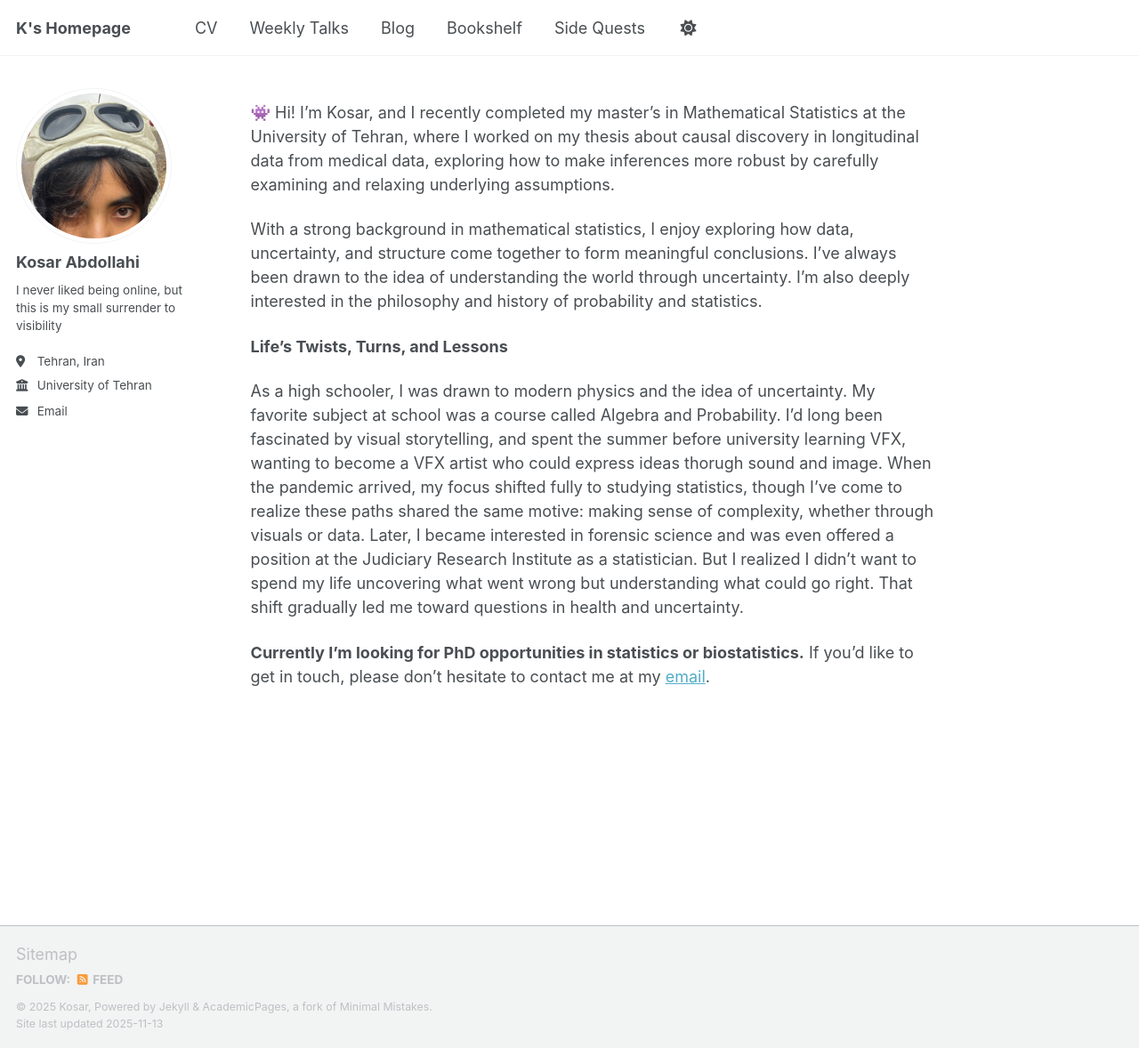
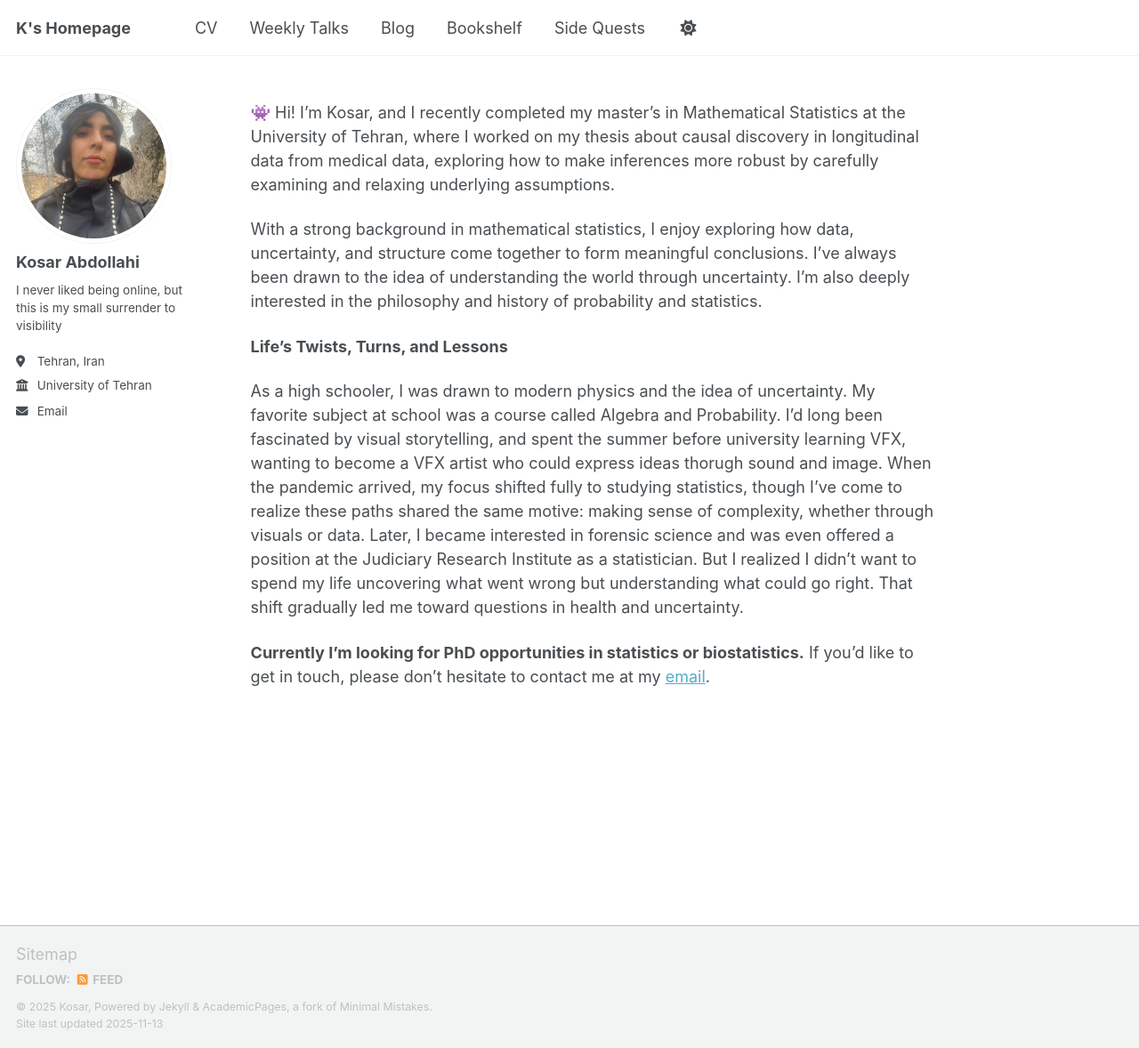
Before and after one commit to kabdollahi/kabdollahi.github.io, a Jekyll site: the page built from _pages/about.md, in a window 1280 px wide and 1178 px high. Shown: the whole window at 89% size. Built offline with Jekyll 4.4.1, drawn with Linux system fonts in a browser that asks for light colours; a script that is not in the unit is left out.

Commit message:
Update _config.yml

```diff
--- a/_config.yml
+++ b/_config.yml
@@ -23,7 +23,7 @@ repository               : "academicpages/academicpages.github.io"
 #               Additional customization can be done by editing /_includes/author-profile.html
 author:
   # Biographic information
-  avatar           : "profilekyu.JPG"
+  avatar           : "profilekyuub.JPG"
   name             : "Kosar Abdollahi"
   pronouns         : # example: "she/her"
   bio              : "I never liked being online, but this is my small surrender to visibility"
```
